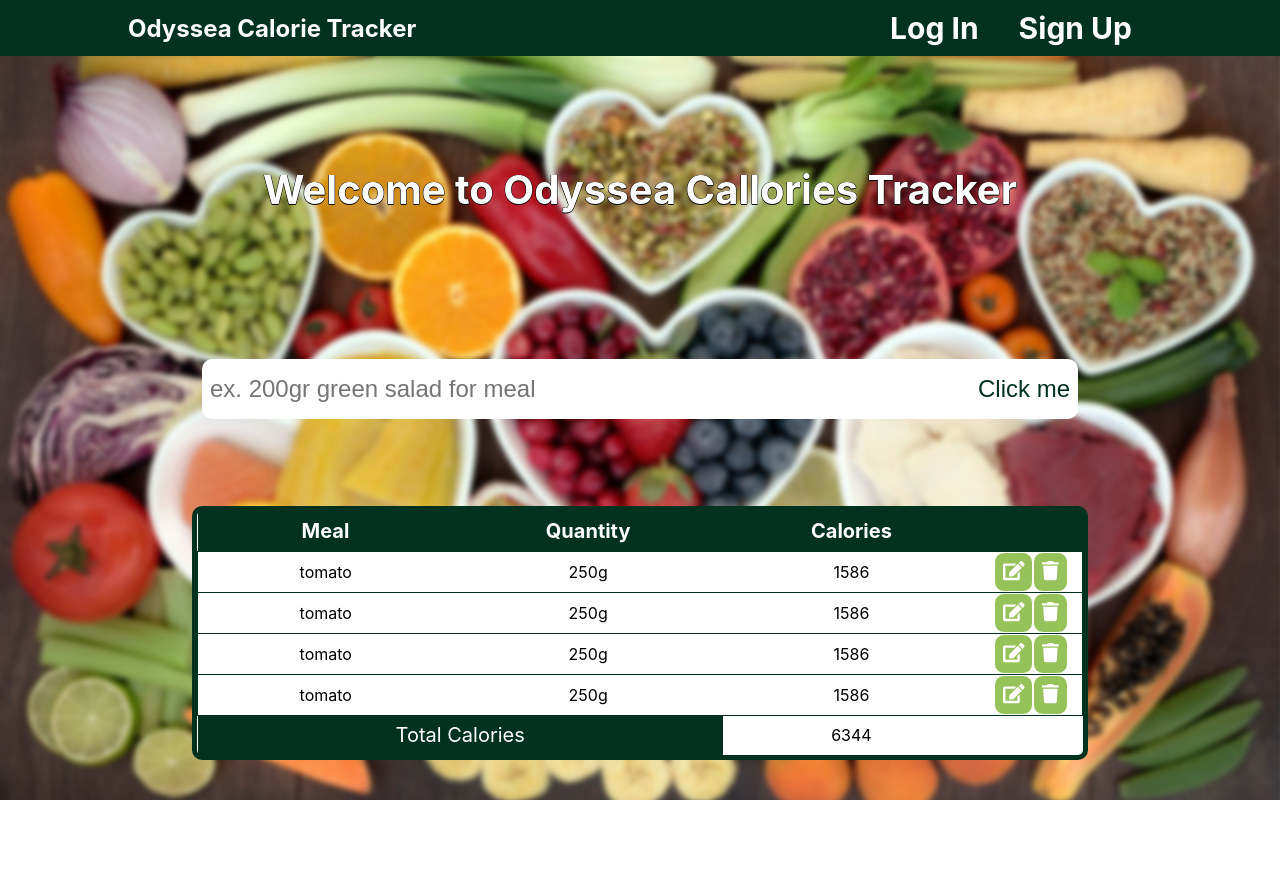
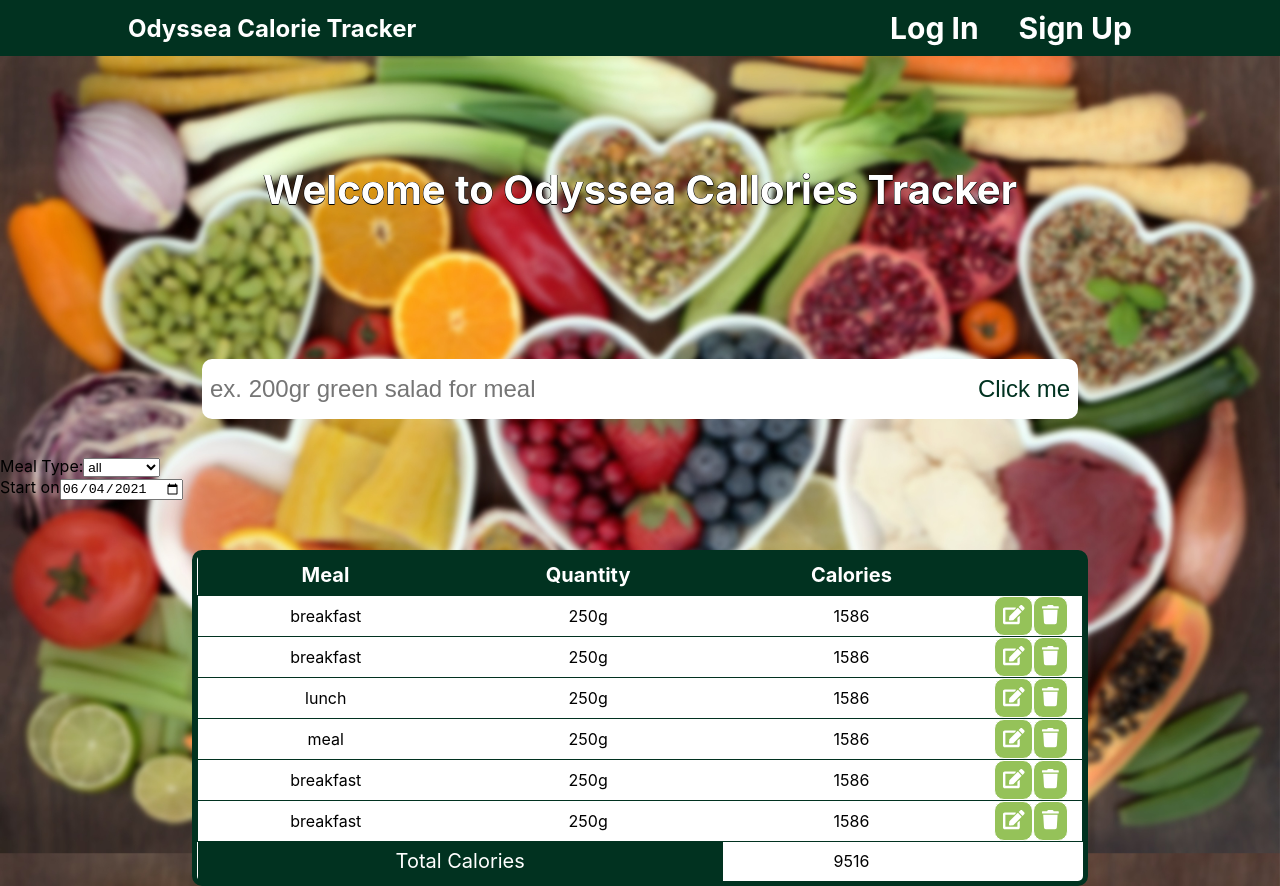
Before and after one commit to SkartadosTheodoros/Odyssea-Calorie-Tracker, a React (Create React App) app: page / in a window 1280 px wide. Before the commit the page ends 800 px from the top, so only its background shows below. Built offline with nearby package versions, Linux system fonts and the light colour scheme.

Commit message:
Add date and meal type filters

```diff
--- a/src/App.js
+++ b/src/App.js
@@ -1,38 +1,58 @@
-import { useState } from 'react';
+import { useState, useEffect } from 'react';
 import Navbar from './components/Navbar/Navbar';
 import ErrorModal from './components/UI/ErrorModal';
 import CaloriesInput from './components/CaloriesInput/CaloriesInput';
+import CaloriesFilter from './components/CaloriesFilter/CaloriesFilter';
 import Calories from './components/CaloriesList/Calories';
-
 
 function App() {
 
   const startData = [
     {
       id: 1,
-      date: new Date().toLocaleString(),
-      meal: "tomato",
+      date: new Date(),
+      name: "dddd",
+      meal: "breakfast",
       quantity: "250g",
       calories: 1586
     },
     {
       id: 2,
-      date: new Date().toLocaleString(),
-      meal: "tomato",
+      date: new Date(),
+      name: "dfgvbdf",
+      meal: "breakfast",
+      quantity: "250g",
+      calories: 1586
+    },
+    {
+      id: 12,
+      date: new Date(),
+      name: "dfgvbdf",
+      meal: "lunch",
+      quantity: "250g",
+      calories: 1586
+    },
+    {
+      id: 222,
+      date: new Date(),
+      name: "dfgvbdf",
+      meal: "meal",
       quantity: "250g",
       calories: 1586
     },
     {
       id: 3,
-      date: new Date().toLocaleString(),
-      meal: "tomato",
+      date: new Date(),
+      name: "tggggomato",
+      meal: "breakfast",
       quantity: "250g",
       calories: 1586
     },
     {
       id: 4,
-      date: new Date().toLocaleString(),
-      meal: "tomato",
+      date: new Date(),
+      name: "tomato",
+      meal: "breakfast",
       quantity: "250g",
       calories: 1586
     }
@@ -42,8 +62,7 @@ function App() {
   const [data, setData] = useState(startData)
   const addEntryHandler = (entry) => {
 
-
-    if (entry.meal.trim().length === 0) {
+    if (entry.name.trim().length === 0 ) {
       setError("Meal is mandatory")
       return false;
     }
@@ -52,13 +71,13 @@ function App() {
     const newEntry = {
       id: entry.id,
       date: entry.date,
+      name: entry.name,
       meal: entry.meal,
       quantity: "100gr",
       calories: 1000
     }
 
     setData((data) => { return [...data, newEntry] })
-    console.log(data);
     return true;
   }
 
@@ -72,6 +91,54 @@ function App() {
   const onDismissHandler = () => {
     setError(false)
   }
+
+  const today = () => {
+    let today = new Date()
+    let day = String(today.getDate()).padStart(2, '0');
+    let month = String(today.getMonth() + 1).padStart(2, '0');
+    let year = today.getFullYear();
+    return year + '-' + month + '-' + day;
+  }
+
+  // date filter
+  const [startDate, setStartDate] = useState(today())
+  const newStartDateSetHandler = (startDate) => {
+    setStartDate(startDate);
+  }
+
+  // typefilter
+  const [meal, setMeal] = useState("all")
+  const newSetMealTypeSetHandler = (meal) => {
+    setMeal(meal);
+  }
+
+  const [mealTypes, setMealTypes] = useState([])
+
+  const UniqueMealType = (date) => {
+    let types = data.map(item => {
+      return (
+        item.date.getDate() === date.getDate()
+          ? item.meal
+          : null)
+    })
+
+    types = types.filter((item, idx) => types.indexOf(item) === idx)
+    return types
+  }
+
+  useEffect(() => {
+    setMealTypes(
+      UniqueMealType(new Date(startDate))
+    )
+  }, [data])
+
+  const findUniqueMealTypeHandler = (date) => {
+    setMealTypes(
+      UniqueMealType(new Date(date))
+    )
+  }
+
+
 
   //edit entry
 
@@ -92,10 +159,24 @@ function App() {
 
   return (
     <div className="App">
-      {error && <ErrorModal title="Wrong Input" onDismiss={onDismissHandler}></ErrorModal>}
-      <Navbar isLoggedIn={isLoggedIn} login={loginChangeHandler} />
-      <CaloriesInput addEntry={addEntryHandler} error={errorChangeHandler} />
-      <Calories data={data} />
+      {error && <ErrorModal title={error} onDismiss={onDismissHandler}></ErrorModal>}
+      <Navbar
+        isLoggedIn={isLoggedIn}
+        login={loginChangeHandler} />
+      <CaloriesInput
+        addEntry={addEntryHandler}
+        error={errorChangeHandler} />
+      <CaloriesFilter
+        startDate={startDate}
+        meal={meal}
+        mealType={mealTypes}
+        onSetStartDate={newStartDateSetHandler}
+        onSetMealType={newSetMealTypeSetHandler}
+        onMealTypes={findUniqueMealTypeHandler} />
+      <Calories
+        filterDate={startDate}
+        filterMeal={meal}
+        data={data} />
     </div >
   );
 }
--- /dev/null
+++ b/src/components/CaloriesFilter/CaloriesFilter.js
@@ -0,0 +1,38 @@
+import "./CaloriesFilter.css"
+
+const CaloriesFilter = (props) => {
+
+    const startDateChangeHandler = (event) => {
+        let newStartDate = event.target.value
+        props.onSetStartDate(newStartDate)
+        props.onMealTypes(newStartDate)
+    }
+
+    const startMealChangeHandler = (event) => {
+        let meal = event.target.value
+        props.onSetMealType(meal)
+    }
+
+    return (
+        <div className="filter-entry">
+            <div className="filter-entry-meal">
+                <label htmlFor="meal">Meal Type:</label>
+                <select name="meals" id="meal" onChange={startMealChangeHandler}>
+                    <option value="all">all</option>
+                    {
+                        props.mealType.length > 0 && props.mealType[0] != null
+                            ? props.mealType.map(type => { return (<option value={type}>{type}</option>) })
+                            : null
+                    }
+                </select>
+            </div>
+
+            <div className="filter-entry-date">
+                <label>Start on</label>
+                <input type="date" value={props.startDate} onChange={startDateChangeHandler} />
+            </div>
+        </div>
+    )
+}
+
+export default CaloriesFilter
--- a/src/components/CaloriesInput/CaloriesInput.js
+++ b/src/components/CaloriesInput/CaloriesInput.js
@@ -13,22 +13,29 @@ const CaloriesInput = (props) => {
     const onSubmitHandler = (event) => {
         event.preventDefault();
 
-        let tempInput = input.trim()
-        let tempDate, type
+        let tempInput, tempDate, meal
+
+        if (input === undefined) {
+            tempInput = ""
+        }
+        else {
+            tempInput = input.trim()
+        }
+
         if (tempInput.includes("for")) {
             tempDate = tempInput.split("for")
             tempInput = tempDate[0].trim()
-            type = tempDate[1].trim()
+            meal = tempDate[1].trim()
         }
         else {
-            type = "-"
+            meal = "-"
         }
 
         const newEntry = {
             id: uuidv4(),
-            date: new Date().toString(),
-            type: type,
-            meal: tempInput
+            date: new Date(),
+            name: tempInput,
+            meal: meal
         }
 
         if (props.addEntry(newEntry)) {
@@ -49,6 +56,7 @@ const CaloriesInput = (props) => {
                 <input type="text" placeholder="ex. 200gr green salad for meal" value={input} onChange={inputChangeHandler} />
                 <button onClick={onSubmitHandler}>Click me</button>
             </div>
+
         </div>)
 }
 
--- a/src/components/CaloriesList/Calories.js
+++ b/src/components/CaloriesList/Calories.js
@@ -2,10 +2,27 @@ import "./Calories.css"
 import CaloriesList from "./CaloriesList"
 
 const Calories = (props) => {
+
+    const date = new Date(props.filterDate)
+
+    const filteredItems = props.data.filter(item => {
+        if (props.filterMeal === "all") {
+            return (item.date.getYear() === date.getYear() &&
+                item.date.getMonth() === date.getMonth() &&
+                item.date.getDate() === date.getDate())
+        }
+        else {
+            return (item.date.getYear() === date.getYear() &&
+                item.date.getMonth() === date.getMonth() &&
+                item.date.getDate() === date.getDate() &&
+                item.meal === props.filterMeal)
+        }
+    })
+
     return (
         <div className="calories">
             <div className="calories-list">
-                <CaloriesList data={props.data} />
+                <CaloriesList data={filteredItems} />
             </div>
         </div>
     )
```
Also changed, not shown: src/components/CaloriesFilter/CaloriesFilter.css (added).
